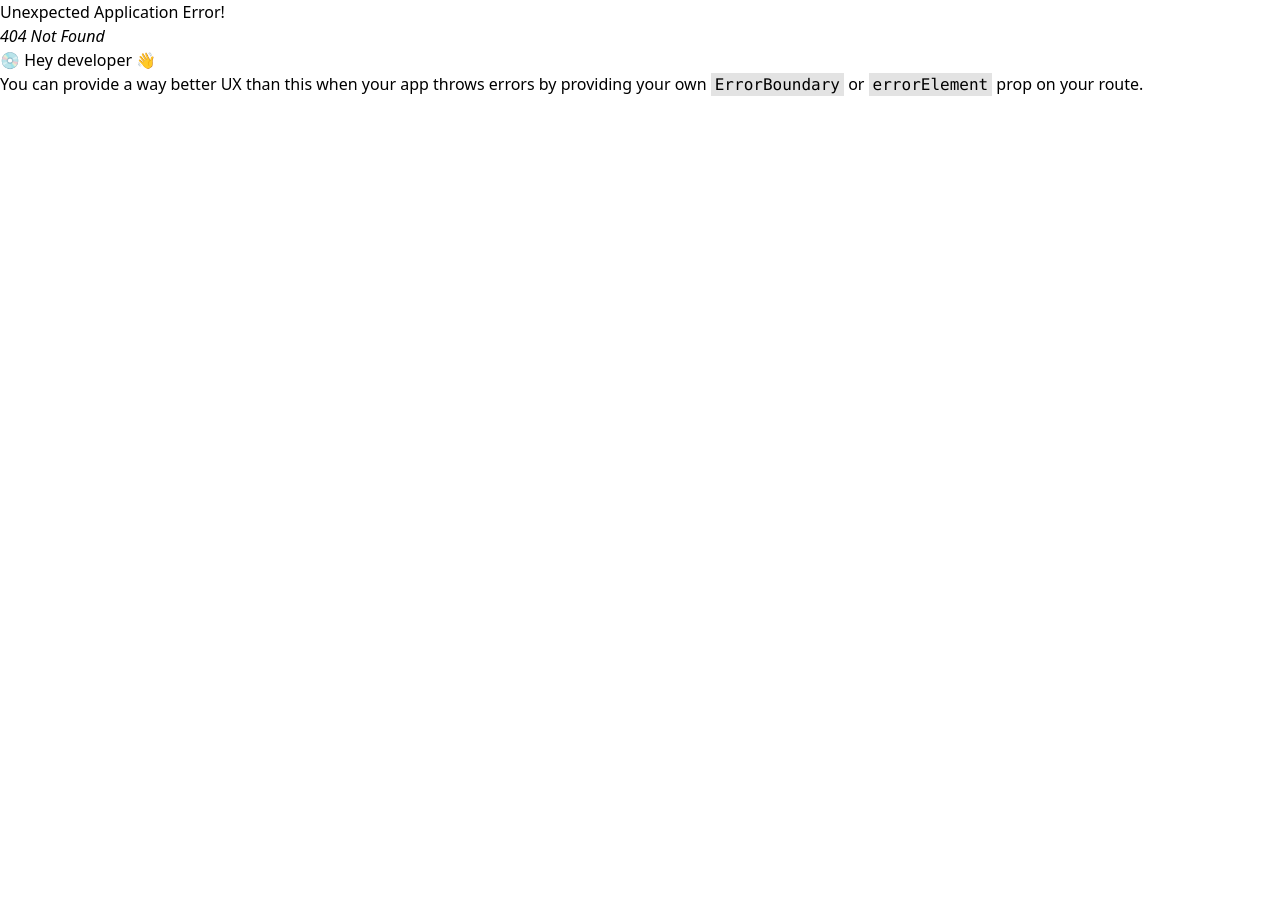
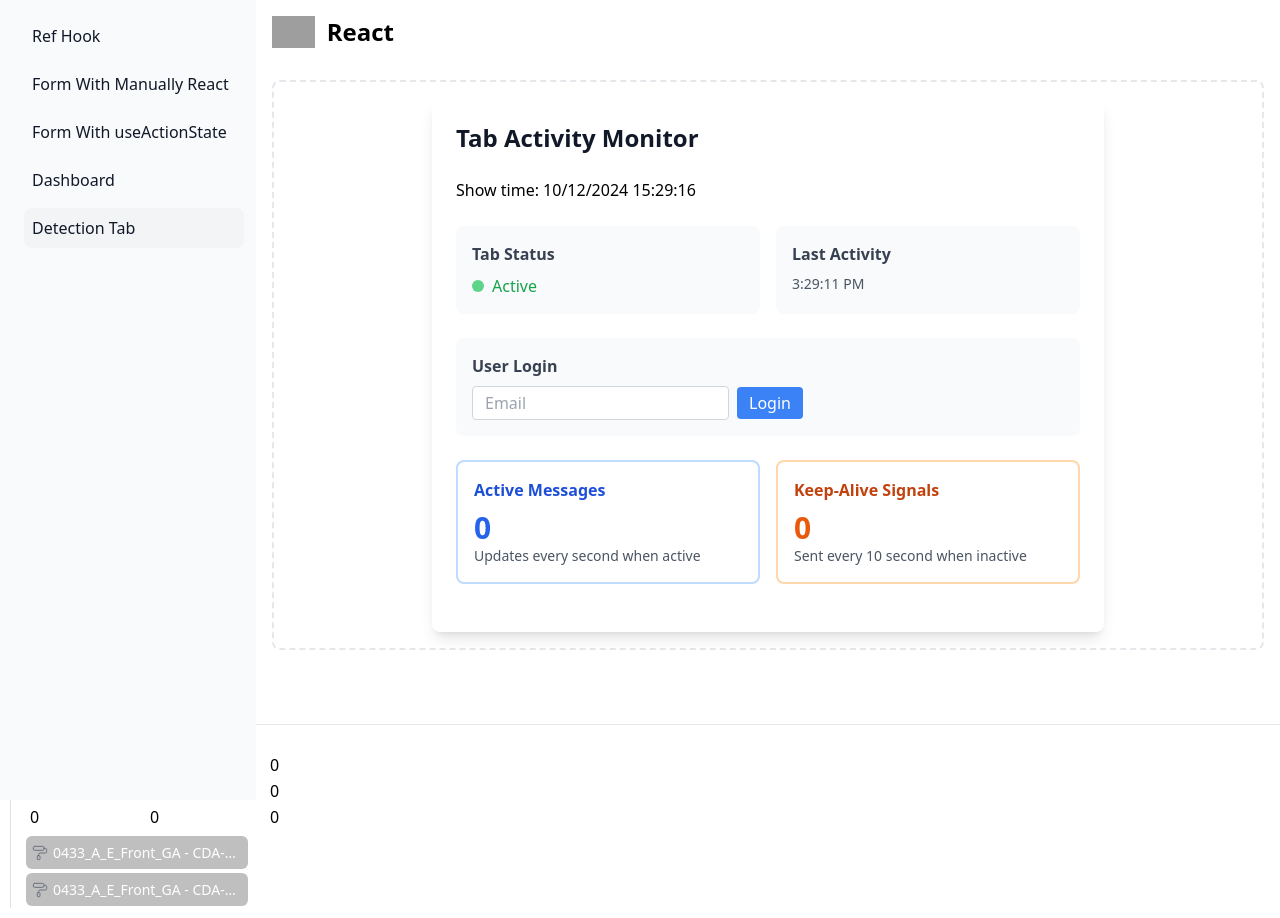
Before and after one commit to nhattruongniit/react-foundation, a React (Vite) app: page /detection-tab in a window 1280 px wide. Before the commit this address had no page. Before the commit the page ends 800 px from the top, so only its background shows below. Built offline with nearby package versions, Linux system fonts and the light colour scheme; grey boxes are pictures that could not be loaded.

Commit message:
dettion tab

```diff
--- a/src/App.jsx
+++ b/src/App.jsx
@@ -1,4 +1,4 @@
-import { Link, NavLink, Outlet } from 'react-router-dom';
+import { NavLink, Outlet } from 'react-router-dom';
 
 import CounterClass from './pages/CounterClass';
 import TreeSeletPure from './components/TreeSeletPure';
@@ -45,6 +45,14 @@ function App() {
                   Dashboard
                 </NavLink>
               </li>
+              <li className="ms-3">
+                <NavLink
+                  to="/detection-tab"
+                  className="flex items-center p-2 text-gray-900 rounded-lg dark:text-white hover:bg-gray-100 dark:hover:bg-gray-700 group"
+                >
+                  Detection Tab
+                </NavLink>
+              </li>
             </ul>
         </div>
       </aside>
--- a/src/components/Topbar.jsx
+++ b/src/components/Topbar.jsx
@@ -1,20 +1,6 @@
 import React from 'react'
-import DetectionTab from '../pages/DetectionTab.jsx';
-
-import { useDate } from '../hooks/useDate.js';
-
-const awaitTime = (time = 3000) => {
-  return new Promise(resolve => {
-    setTimeout(() => {
-      resolve();
-    }, time)
-  })
-}
 
 function Topbar() {
-  // show time
-  const { date} = useDate();
-
   return (
     <nav className="bg-white border-gray-200 dark:bg-gray-900">
       <div className="max-w-screen-xl flex flex-wrap items-center justify-between mx-auto p-4">
@@ -30,10 +16,6 @@ function Topbar() {
             React
           </span>
         </div>
-        <div className="hidden w-full md:block md:w-auto" id="navbar-default">
-          <div>Show time: {date}</div>
-          <DetectionTab />
-        </div>
       </div>
     </nav>
 
@@ -41,18 +23,3 @@ function Topbar() {
 }
 
 export default Topbar
-
-
-/*
-solution 1: socket
-- server open socket
-- fe receive socket and update latest data
-
-solution 2: server sent event
-- cons: just read server, not sent
-- BE should be return event steam (listen end point BE)
-
-solution 3: BE cache in x time
-
-
-*/
--- a/src/pages/DetectionTab.jsx
+++ b/src/pages/DetectionTab.jsx
@@ -1,61 +1,271 @@
-import React from 'react';
+import { useState, useRef, useEffect, useCallback } from 'react';
+
+import { useDate } from '../hooks/useDate.js';
+
+// Constants for better maintainability
+const INTERVALS = {
+  ACTIVE_MESSAGE: 1000,    // 1 second
+  KEEP_ALIVE: 9000,       // 10 seconds
+};
+
+const TAB_STATES = {
+  ACTIVE: 'active',
+  INACTIVE: 'inactive',
+};
 
 function DetectionTab() {
-  const [isActiveTab, setIsActiveTab] = React.useState(true);
-  const [numberMessage, setNumberMessage] = React.useState(0);
-  const [keepAlive, setKeepAlive] = React.useState(0);
+  // State management
+  const { date} = useDate();
 
-  let intervalId = React.useRef(null);
-  const timeoutRef = React.useRef(null);
+  const [tabState, setTabState] = useState(TAB_STATES.ACTIVE);
+  const [messageCount, setMessageCount] = useState(0);
+  const [keepAliveCount, setKeepAliveCount] = useState(0);
+  const [lastActivity, setLastActivity] = useState(new Date());
+  const [isLogin, setIsLogin] = useState(false);
+  const [user, setUser] = useState(null);
+  const [triggerPlayGame, setTriggerPlayGame] = useState(0);
 
-  const startInactiveTimer = () => {
-    timeoutRef.current = setInterval(() => {
-      setKeepAlive(prevState => prevState + 1);
-    }, 5000 * 2);
+  // Refs for interval management
+  const activeIntervalRef = useRef(null);
+  const keepAliveIntervalRef = useRef(null);
+
+  // Cleanup function to clear all intervals
+  const clearAllIntervals = useCallback(() => {
+    if (activeIntervalRef.current) {
+      clearInterval(activeIntervalRef.current);
+      activeIntervalRef.current = null;
+    }
+    if (keepAliveIntervalRef.current) {
+      clearInterval(keepAliveIntervalRef.current);
+      keepAliveIntervalRef.current = null;
+    }
+  }, []);
+
+  // Start active message counting
+  const startActiveMode = useCallback(() => {
+    clearAllIntervals();
+    setTabState(TAB_STATES.ACTIVE);
+    setLastActivity(new Date());
+
+    activeIntervalRef.current = setInterval(() => {
+      setMessageCount(prev => prev + 1);
+    }, INTERVALS.ACTIVE_MESSAGE);
+  }, [clearAllIntervals]);
+
+  // Start keep-alive mode
+  const startInactiveMode = useCallback(() => {
+    clearAllIntervals();
+    setTabState(TAB_STATES.INACTIVE);
+    setLastActivity(new Date());
+
+    keepAliveIntervalRef.current = setInterval(() => {
+      async function sendKeepAliveSignal() {
+        try {
+          const bodyData = {
+            data: {
+              "refresh_token": window.localStorage.getItem('refresh_token'),
+            }
+          }
+          const res = await fetch('http://localhost:3005/api/user/refresh-token', {
+            method: 'POST',
+            headers: {
+              'Content-Type': 'application/json',
+            },
+            body: JSON.stringify(bodyData),
+          });
+          const data = await res.json();
+          if (!data.isSuccess) {
+            window.localStorage.setItem('access_token', data.data.access_token);
+          }
+        } catch (error) {
+          console.error('Error sending keep-alive:', error);
+        }
+      }
+      sendKeepAliveSignal();
+      setKeepAliveCount(prev => prev + 1);
+    }, INTERVALS.KEEP_ALIVE);
+  }, [clearAllIntervals]);
+
+  // Event handlers
+  const handleTabBlur = useCallback(() => {
+    startInactiveMode();
+  }, [startInactiveMode]);
+
+  const handleTabFocus = useCallback(() => {
+    startActiveMode();
+  }, [startActiveMode]);
+
+  // Format time display
+  const formatTime = (date) => {
+    return date.toLocaleTimeString();
+  };
+
+  // Setup event listeners and initial state
+  useEffect(() => {
+    if (!isLogin) return;
+
+    window.addEventListener('blur', handleTabBlur);
+    window.addEventListener('focus', handleTabFocus);
+
+    // Start in active mode
+    startActiveMode();
+
+    return () => {
+      window.removeEventListener('blur', handleTabBlur);
+      window.removeEventListener('focus', handleTabFocus);
+      clearAllIntervals();
+    };
+  }, [handleTabBlur, handleTabFocus, startActiveMode, clearAllIntervals, isLogin]);
+
+  async function onLogin() {
+    const bodyData = {
+      data: {
+        email: document.getElementById('email').value,
+        password: '123456'
+      }
+    }
+    const res = await fetch('http://localhost:3005/api/user/signin', {
+      method: 'POST',
+      headers: {
+        'Content-Type': 'application/json',
+      },
+      body: JSON.stringify(bodyData),
+    });
+    const data = await res.json();
+    if (data.isSucess) {
+      setIsLogin(true);
+      setUser(document.getElementById('email').value);
+      window.localStorage.setItem('access_token', data.data.access_token);
+      window.localStorage.setItem('refresh_token', data.data.refresh_token);
+      console.log(data);
+    } else {
+      alert('Login failed: ' + data.message);
+    }
   }
 
-  const callApi = () => {
-    clearInterval(timeoutRef.current);
-    setIsActiveTab(true);
-    intervalId.current = setInterval(() => {
-      setNumberMessage(prevState => prevState + 1);
-    }, 1000);
+  async function playGame() {
+    const res = await fetch('http://localhost:3005/api/auth', {
+      method: 'POST',
+      headers: {
+        'Content-Type': 'application/json',
+        'x-auth-token': window.localStorage.getItem('access_token'),
+      },
+    });
+    const data = await res.json();
+    if (data.isSuccess) {
+      setTriggerPlayGame(prev => prev + 1);
+    } else {
+      alert('Session exprired');
+    }
   }
 
-  React.useEffect(() => {
-    const handleBlur = () => {
-      clearInterval(intervalId.current);
-      setIsActiveTab(false);
-      startInactiveTimer();
-    };
+  return (
+    <div className="max-w-2xl mx-auto p-6 bg-white dark:bg-gray-800 rounded-lg shadow-lg">
+      <h2 className="text-2xl font-bold mb-6 text-gray-900 dark:text-white">
+        Tab Activity Monitor
+      </h2>
+      <div>Show time: {date}</div>
+      <br />
 
-    const handleFocus = () => {
-      callApi();
-    };
+      {/* Status Display */}
+      <div className="grid grid-cols-1 md:grid-cols-2 gap-4 mb-6">
+        <div className="p-4 bg-gray-50 dark:bg-gray-700 rounded-lg">
+          <h3 className="font-semibold text-gray-700 dark:text-gray-300 mb-2">
+            Tab Status
+          </h3>
+          <div className="flex items-center space-x-2">
+            <div className={`w-3 h-3 rounded-full ${
+              tabState === TAB_STATES.ACTIVE
+                ? 'bg-green-500 animate-pulse'
+                : 'bg-red-500'
+            }`}></div>
+            <span className={`font-medium ${
+              tabState === TAB_STATES.ACTIVE
+                ? 'text-green-600 dark:text-green-400'
+                : 'text-red-600 dark:text-red-400'
+            }`}>
+              {tabState === TAB_STATES.ACTIVE ? 'Active' : 'Inactive'}
+            </span>
+          </div>
+        </div>
 
-    window.addEventListener('blur', handleBlur);
-    window.addEventListener('focus', handleFocus);
+        <div className="p-4 bg-gray-50 dark:bg-gray-700 rounded-lg">
+          <h3 className="font-semibold text-gray-700 dark:text-gray-300 mb-2">
+            Last Activity
+          </h3>
+          <p className="text-sm text-gray-600 dark:text-gray-400">
+            {formatTime(lastActivity)}
+          </p>
+        </div>
+      </div>
 
-    callApi();
+      <div className="p-4 bg-gray-50 dark:bg-gray-700 rounded-lg">
+        <h3 className="font-semibold text-gray-700 dark:text-gray-300 mb-2">
+          User {isLogin ? "Logged in" : "Login"}
+        </h3>
+        <div className="flex items-center space-x-2">
+          {isLogin ? (
+            <div>
+              User: {user} <br />
+              Trigger Play Game: {triggerPlayGame} times <br /><br />
+              <button
+                type="button"
+                className='py-2.5 px-5 me-2 mb-2 text-sm font-medium text-gray-900 focus:outline-none bg-white rounded-lg border border-gray-200 hover:bg-gray-100 hover:text-blue-700 focus:z-10 focus:ring-4 focus:ring-gray-100 dark:focus:ring-gray-700 dark:bg-gray-800 dark:text-gray-400 dark:border-gray-600 dark:hover:text-white dark:hover:bg-gray-700'
+                onClick={playGame}
+              >
+                Play game
+              </button>
+            </div>
+          ) : (
+            <>
+              <input
+                type="text"
+                placeholder="Email"
+                id="email"
+                className="px-3 py-1 border border-gray-300 rounded focus:outline-none focus:ring-2 focus:ring-blue-400 dark:bg-gray-800 dark:border-gray-600 dark:text-white"
+              />
 
-    return () => {
-      window.removeEventListener('blur', handleBlur);
-      window.removeEventListener('focus', handleFocus);
-      clearInterval(intervalId.current);
-      clearInterval(timeoutRef.current);
-    };
-  }, [])
+              <button
+                className="px-3 py-1 bg-blue-500 text-white rounded hover:bg-blue-600 focus:outline-none focus:ring-2 focus:ring-blue-400"
+                onClick={onLogin}
+              >
+                Login
+              </button>
+            </>
+          )}
+        </div>
+      </div>
 
-  return (
-    <ul className="font-medium flex flex-col p-4 md:p-0 mt-4 border border-gray-100 rounded-lg bg-gray-50 md:flex-row md:space-x-8 rtl:space-x-reverse md:mt-0 md:border-0 md:bg-white dark:bg-gray-800 md:dark:bg-gray-900 dark:border-gray-700">
-      <li>
-        <div>
-          Tab Browser: <b>{isActiveTab ? 'Active' : 'Inactive'}</b> |  Message: {numberMessage}  <br />
-          Inactive than 10s: {keepAlive} trigger api to keep alive<br />
+      <br />
+
+      {/* Counters */}
+      <div className="grid grid-cols-1 md:grid-cols-2 gap-4 mb-6">
+        <div className="p-4 border-2 border-blue-200 dark:border-blue-600 rounded-lg">
+          <h3 className="font-semibold text-blue-700 dark:text-blue-300 mb-2">
+            Active Messages
+          </h3>
+          <p className="text-3xl font-bold text-blue-600 dark:text-blue-400">
+            {messageCount}
+          </p>
+          <p className="text-sm text-gray-600 dark:text-gray-400">
+            Updates every second when active
+          </p>
         </div>
-      </li>
-    </ul>
-  )
+
+        <div className="p-4 border-2 border-orange-200 dark:border-orange-600 rounded-lg">
+          <h3 className="font-semibold text-orange-700 dark:text-orange-300 mb-2">
+            Keep-Alive Signals
+          </h3>
+          <p className="text-3xl font-bold text-orange-600 dark:text-orange-400">
+            {keepAliveCount}
+          </p>
+          <p className="text-sm text-gray-600 dark:text-gray-400">
+            Sent every 10 second when inactive
+          </p>
+        </div>
+      </div>
+    </div>
+  );
 }
 
-export default DetectionTab
+export default DetectionTab;
--- a/src/routes/routes.jsx
+++ b/src/routes/routes.jsx
@@ -12,6 +12,7 @@ import AuthLayout from '../layouts/AuthLayout.jsx';
 import RefHook from '../pages/RefHook.jsx';
 import FormWithUseActionState from '../pages/FormWithUseActionState.jsx';
 import FormWithManually from '../pages/FormWithManually.jsx';
+import DetectionTab from '../pages/DetectionTab.jsx';
 
 // setting router
 export const router = createBrowserRouter([
@@ -45,6 +46,10 @@ export const router = createBrowserRouter([
         element: <FormWithUseActionState />
       },
       {
+        path: 'detection-tab',
+        element: <DetectionTab />
+      },
+      {
         element: <AuthLayout />,
         children: [
           {
```
